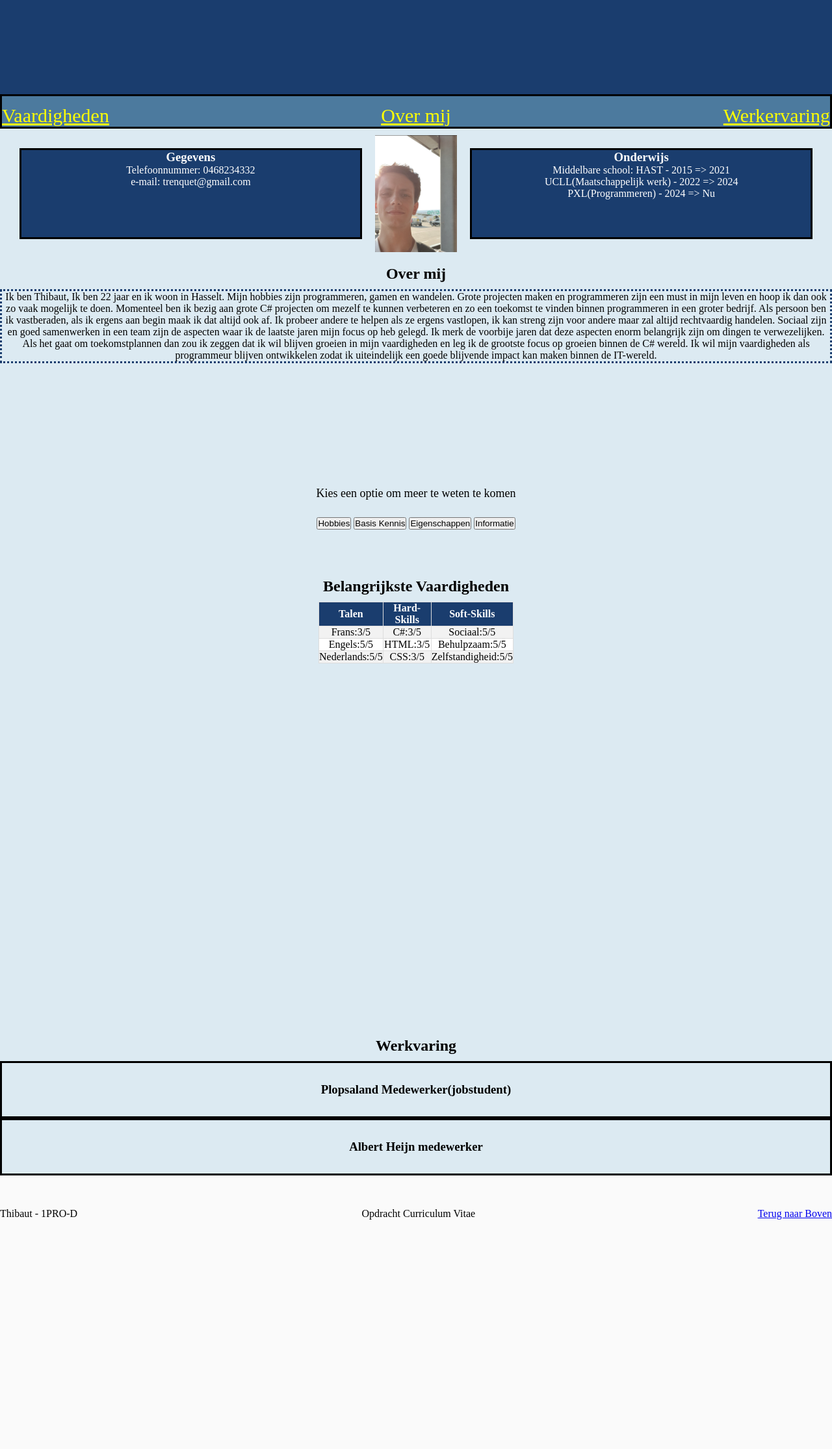
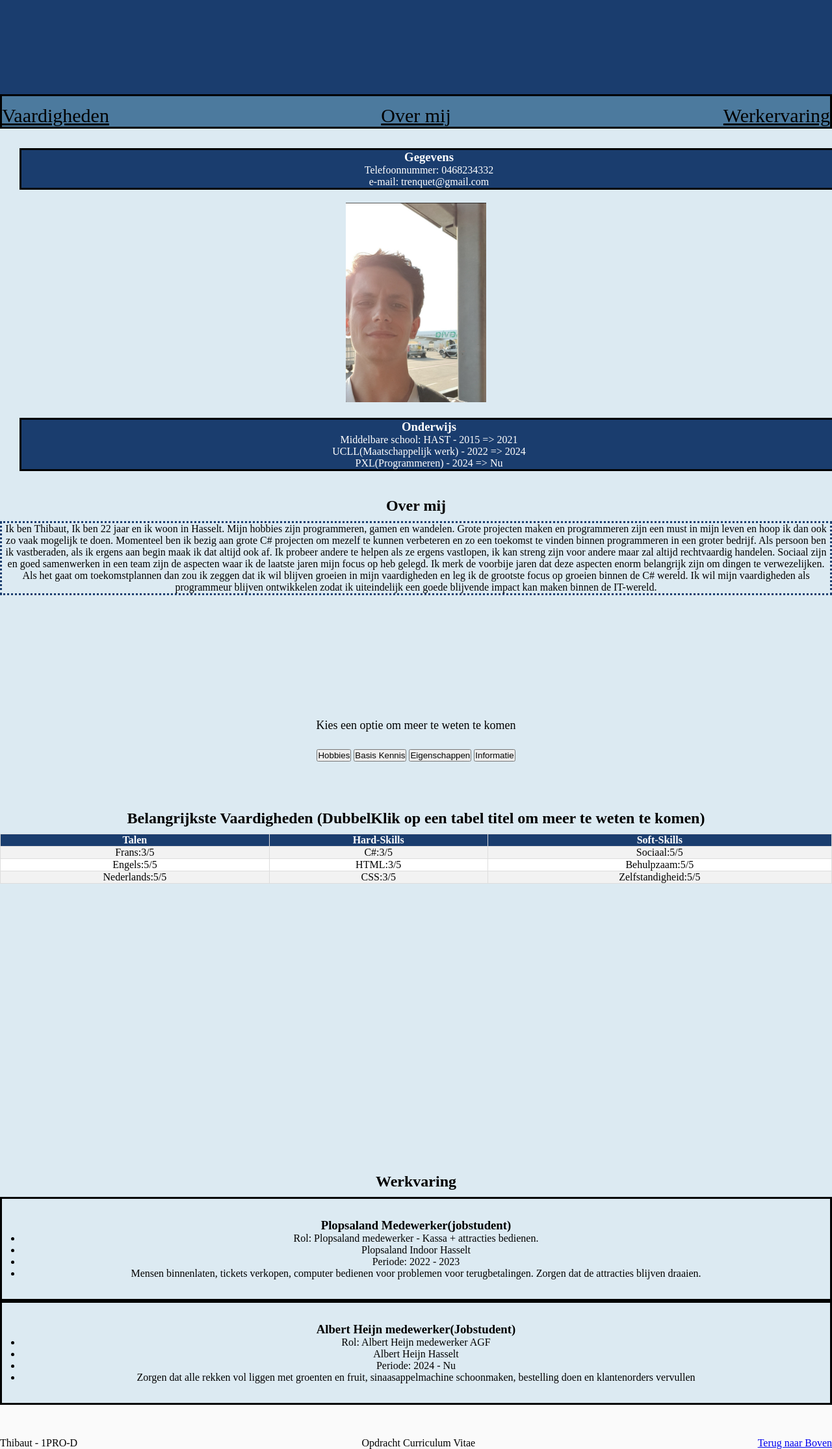
Before and after one commit to ThibautRen/CVThibautRenquet, a plain HTML site: page CVThibautRenquet.html in a window 1280 px wide. Shown: the whole page at 65% size. Before the commit the page ends 1877 px from the top, so only its background shows below. Drawn offline with Linux system fonts and the light colour scheme.

Commit message:
Volledige versie CV

```diff
--- a/CVThibautRenquet.css
+++ b/CVThibautRenquet.css
@@ -6,10 +6,8 @@
 h1
 {
     background-color: #1a3d6e;
-    font-size: 25px;
     text-align: center;
     color: gray;
-    font-family: 'roboto', sans-serif;
     text-shadow: black 5px 10px 3px;
 }
 .h1class
@@ -26,11 +24,12 @@ header
 body
 {
     background-color: #fafafa;
+    font-size: 1rem;
+    overflow-x: hidden;
 }
 nav
 {
     background-color: #4c7a9e;
-    box-sizing: border-box;
     border: 3px solid black;
     display: flex;
     padding-top: 1%;
@@ -39,7 +38,7 @@ nav
 .navtekst
 {
     font-size: 30px;
-    color: yellow;
+    color: black;
 }
 #vaardigheden
 {
@@ -58,7 +57,9 @@ nav
 }
 .ThibautFoto
 {
-
+    display: inline-block;
+    max-width: 20%;
+    max-height: 20%;
 }
 .ThibautFoto:hover
 {
@@ -75,15 +76,15 @@ main
 }
 #mijnfoto
 {
-    display: flex;
+    text-align: center;
+    display:inline-block;
 }
 .downNavDiv
 {
     padding: 10px;
-    display: flex;
-    height: 200px;
     text-align: center;
     color: white;
+    flex-wrap: wrap;
 }
 .downNavSection
 {
@@ -100,9 +101,10 @@ h2
 table {
     padding: 5%;
     border-collapse: collapse;
-    width: 300px;
+    width: 100%;
     text-align: center;
     margin: auto;
+    overflow-wrap: break-word;
 }
 th, td {
     border: 1px solid #ddd;
@@ -198,9 +200,12 @@ animation: h1 5s infinite;
 }
 #extratekstTalen, #extratekstHardSkills, #extratekstSoftSkills
 {
+    display: inline-block;
     visibility: hidden;
     opacity: 0;
     transition: opacity 1s ease, visibility 1s ease;
+    width: 100%;
+    text-align: center;
 }
 .show
 {
@@ -211,6 +216,7 @@ animation: h1 5s infinite;
 {
     display: flex;
     justify-content: center;
+    flex-wrap: wrap;
 }
 #mijnwerkervaring
 {
@@ -222,3 +228,40 @@ animation: h1 5s infinite;
     border: 3px solid black;
     padding: 30px;
 }
+@media (max-width: 480px)
+{
+    nav
+    {
+        flex-direction: column;
+    }
+    table
+    {
+        width: 100%;
+    }
+    th
+    {
+        display: block;
+    }
+
+    td
+    {
+        display: block;
+    }
+    body
+    {
+        font-size: 0.9rem;
+    }
+    .DownNavDiv
+    {
+        flex-direction: column;
+    }
+    .downNavSection
+    {
+        width: 100%;
+        max-width: 100%;
+    }
+    #extratekstTalen, #extratekstHardSkills, #extratekstSoftSkills
+    {
+        display: block;
+    }
+}
--- a/CVThibautRenquet.html
+++ b/CVThibautRenquet.html
@@ -22,7 +22,7 @@
             <p class="infoBorders">Telefoonnummer: 0468234332</p>
             <p class="infoBorders">e-mail: trenquet@gmail.com</p>
         </section>
-        <section id="mijnfoto"><img class="ThibautFoto" src="images/thibaut1.jpg" alt=""></section>
+        <section id="mijnfoto"><a href="https://www.linkedin.com/in/thibje-ren-a1b7ab208/"><img class="ThibautFoto" src="images/thibaut1.jpg" alt=""></a></section>
         <section class="downNavSection">
             <h3 class="h3borders">Onderwijs</h3>
             <p class="infoBorders">Middelbare school: HAST - 2015 => 2021</p>
@@ -46,7 +46,7 @@
         </section>
     </div>
     <div id="mijnvaardigheden">
-        <section><h2>Belangrijkste Vaardigheden</h2>
+        <section><h2>Belangrijkste Vaardigheden (DubbelKlik op een tabel titel om meer te weten te komen)</h2>
             <table>
                 <tr>
                     <th id="Talen">Talen</th>
@@ -128,14 +128,21 @@
         <h2>Werkvaring</h2>
         <section class="sectionWerkervaring">
         <h3>Plopsaland Medewerker(jobstudent)</h3>
-            <table>
-                <tr>
-
-                </tr>
-            </table>
+        <ul>
+            <li>Rol: Plopsaland medewerker - Kassa + attracties bedienen.</li>
+            <li>Plopsaland Indoor Hasselt</li>
+            <li>Periode: 2022 - 2023</li>
+            <li>Mensen binnenlaten, tickets verkopen, computer bedienen voor problemen voor terugbetalingen. Zorgen dat de attracties blijven draaien.</li>
+        </ul>
         </section>
         <section class="sectionWerkervaring">
-        <h3>Albert Heijn medewerker</h3>
+        <h3>Albert Heijn medewerker(Jobstudent)</h3>
+            <ul>
+                <li>Rol: Albert Heijn medewerker AGF</li>
+                <li>Albert Heijn Hasselt</li>
+                <li>Periode: 2024 - Nu</li>
+                <li>Zorgen dat alle rekken vol liggen met groenten en fruit, sinaasappelmachine schoonmaken, bestelling doen en klantenorders vervullen</li>
+            </ul>
         </section>
     </div>
 </main>
```
